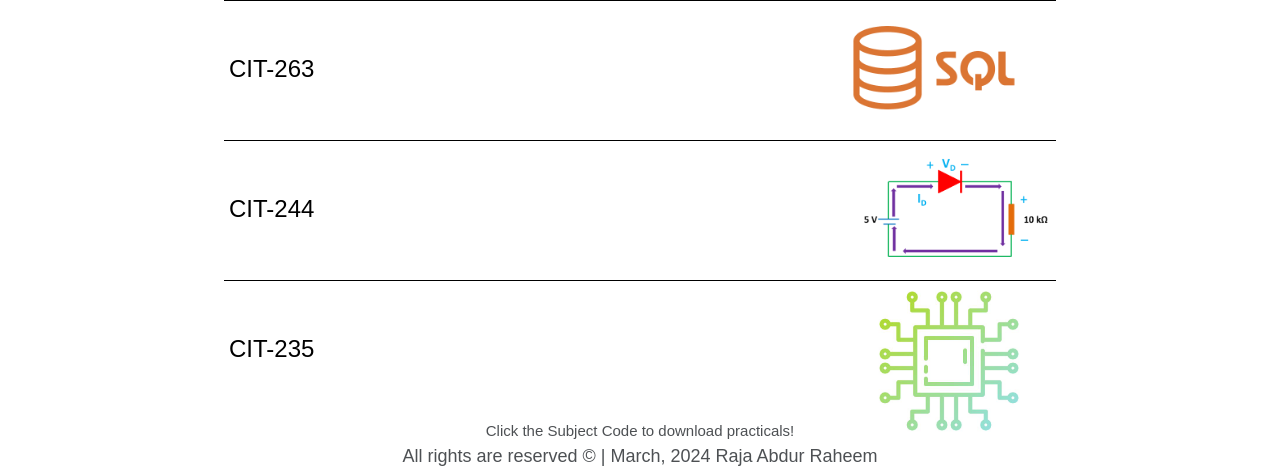
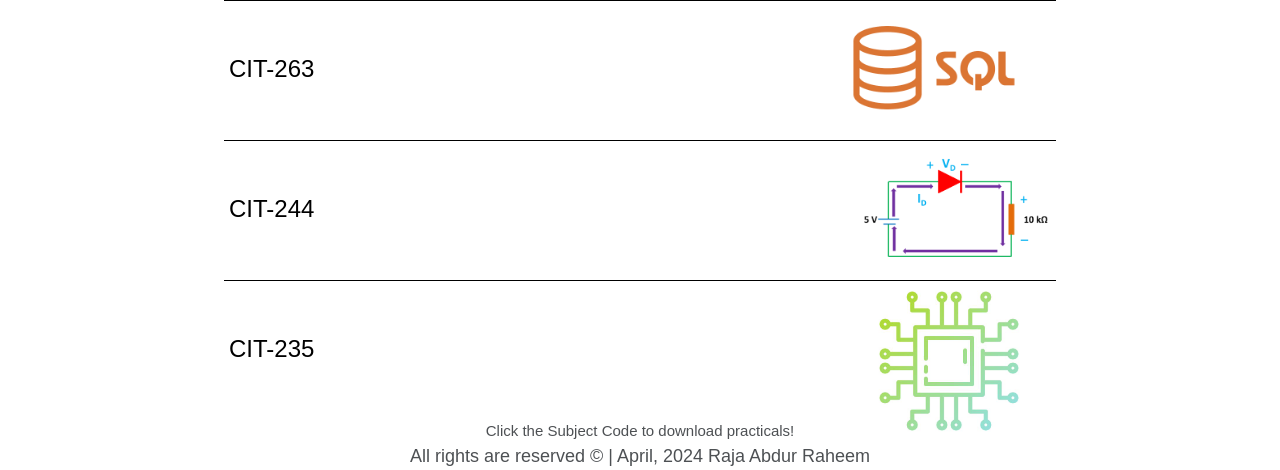
Before and after one commit to 365AbdurRaheem/practicals, a website: page public/index.htm in a window 1280 px wide. Shown: the part 337-807 px from the top of the page. Drawn offline with nearby package versions, Linux system fonts and the light colour scheme.

Commit message:
Update index.htm

```diff
--- a/public/index.htm
+++ b/public/index.htm
@@ -86,7 +86,7 @@
             </div>
           </div>
           <p class="guide">Click the Subject Code to download practicals!</p>
-          <p class="cr">All rights are reserved &copy; | March, 2024 Raja Abdur Raheem</p>
+          <p class="cr">All rights are reserved &copy; | April, 2024 Raja Abdur Raheem</p>
     </div>
 
     <script src="https://cdn.jsdelivr.net/npm/bootstrap@5.3.3/dist/js/bootstrap.bundle.min.js" integrity="sha384-YvpcrYf0tY3lHB60NNkmXc5s9fDVZLESaAA55NDzOxhy9GkcIdslK1eN7N6jIeHz" crossorigin="anonymous"></script>
```
